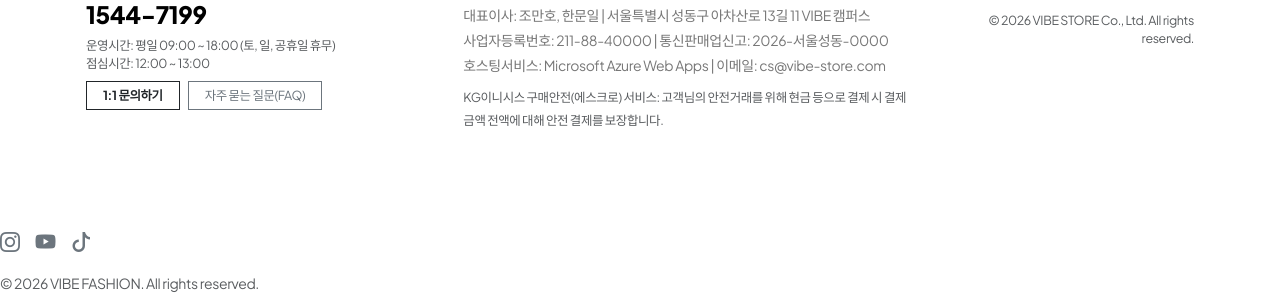
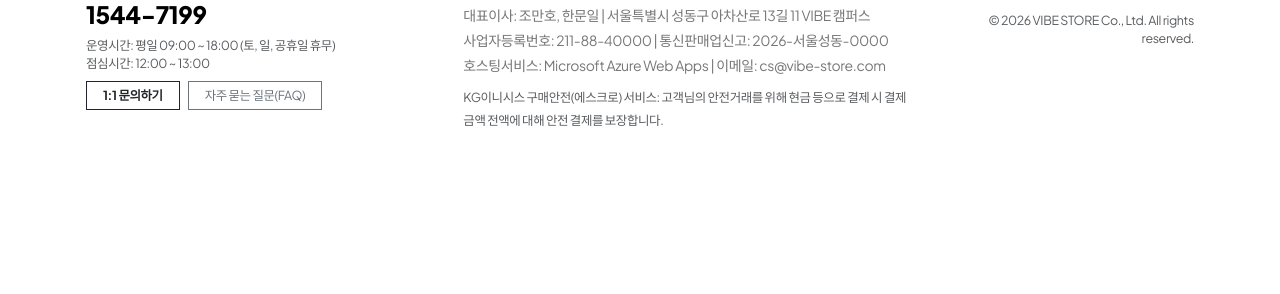
Before and after one commit to JOOWAN1030/vibe-fashion_test01, a Flask app: page /auth/forgot-password in a window 1280 px wide. Shown: the part 1065-1359 px from the top of the page. After the commit the page ends 1191 px from the top, so only its background shows below. Run offline with Flask 3, Linux system fonts and the light colour scheme.

Commit message:
fix: 푸터 소셜 아이콘 및 닫는 태그 중복 오류 수정

```diff
--- a/app/templates/base.html
+++ b/app/templates/base.html
@@ -227,28 +227,3 @@
     <script src="{{ url_for('static', filename='js/main.js') }}"></script>
 </body>
 </html>
-
-    <!-- Bootstrap 5.3 CDN JS Bundle -->
-    <script src="https://cdn.jsdelivr.net/npm/bootstrap@5.3.3/dist/js/bootstrap.bundle.min.js" integrity="sha384-YvpcrYf0tY3lHB60NNkmXc5s9fDVZLESaAA55NDzOxhy9GkcIdslK1eN7N6jIeHz" crossorigin="anonymous"></script>
-    <!-- 커스텀 JS 스크립트 -->
-    <script src="{{ url_for('static', filename='js/main.js') }}"></script>
-</body>
-</html>
-                    <h6 class="text-white mb-3 font-slab">소셜 채널</h6>
-                    <div class="d-flex gap-3 fs-5 mb-3">
-                        <a href="#" class="text-secondary"><i class="bi bi-instagram"></i></a>
-                        <a href="#" class="text-secondary"><i class="bi bi-youtube"></i></a>
-                        <a href="#" class="text-secondary"><i class="bi bi-tiktok"></i></a>
-                    </div>
-                    <small class="text-muted d-block">© 2026 VIBE FASHION. All rights reserved.</small>
-                </div>
-            </div>
-        </div>
-    </footer>
-
-    <!-- Bootstrap 5.3 번들 JS (Popper 포함) -->
-    <script src="https://cdn.jsdelivr.net/npm/bootstrap@5.3.3/dist/js/bootstrap.bundle.min.js" integrity="sha384-YvpcrYf0tY3lHB60NNkmXc5s9fDVZLESaAA55NDzOxhy9GkcIdslK1eN7N6jIeHz" crossorigin="anonymous"></script>
-    <!-- 인터랙션 커스텀 JS -->
-    <script src="{{ url_for('static', filename='js/main.js') }}"></script>
-</body>
-</html>
```
